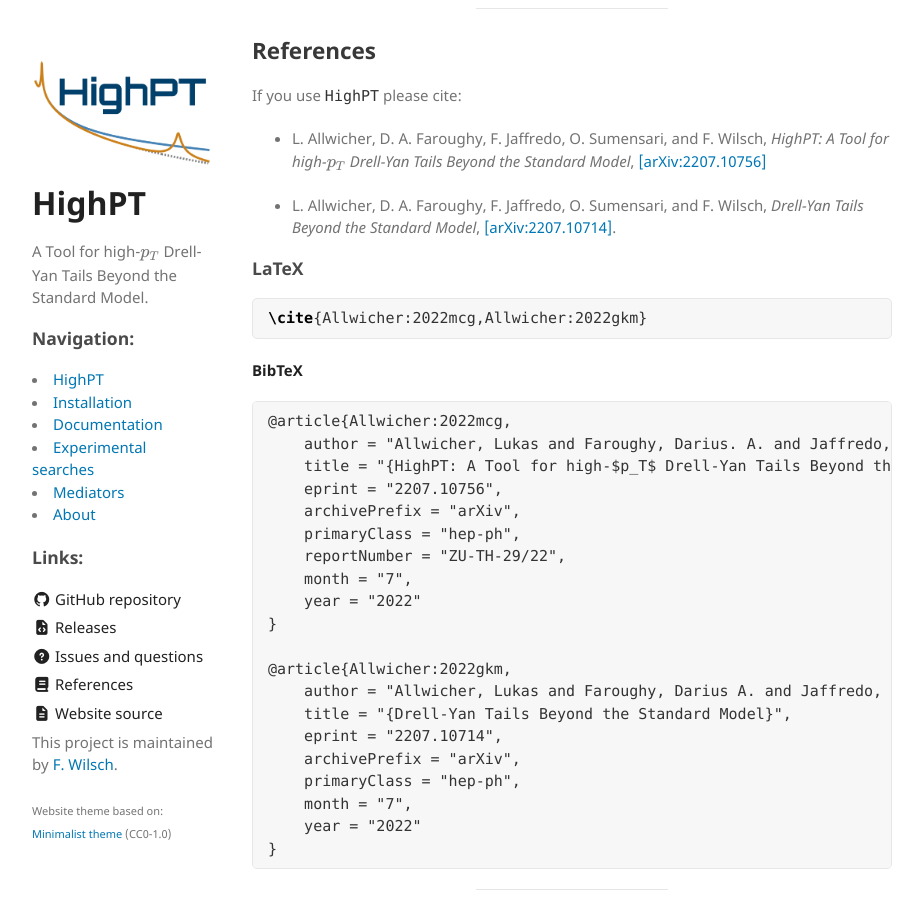
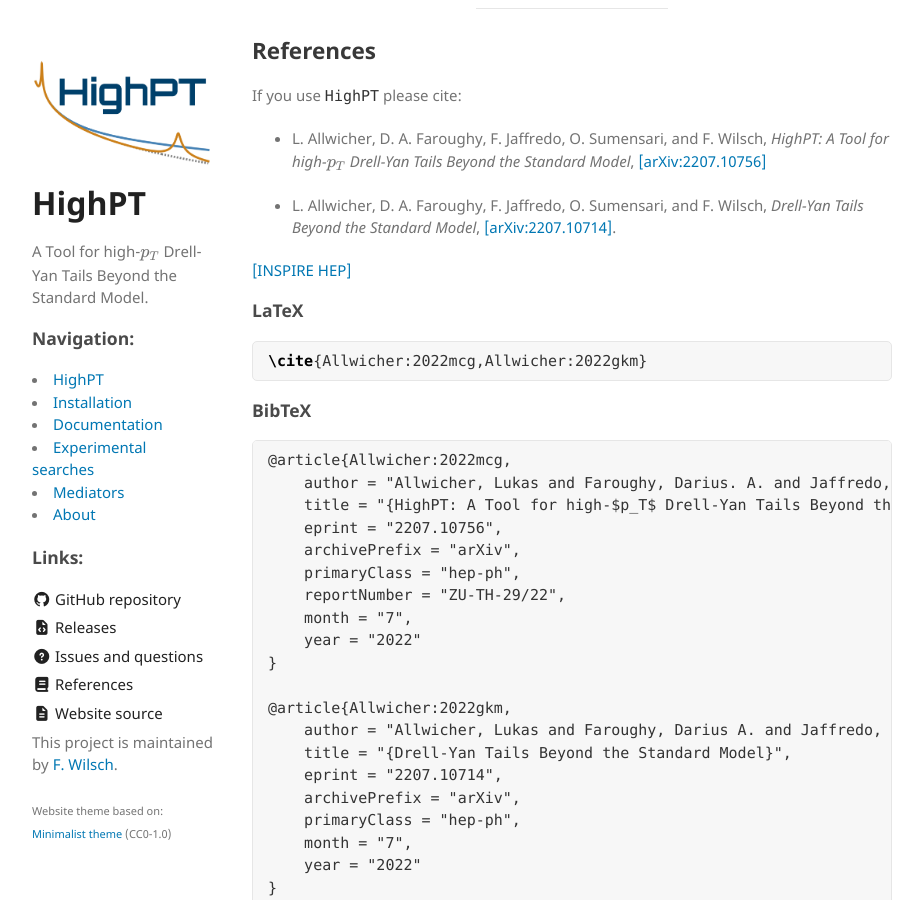
Before and after one commit to HighPT/HighPT.github.io, a Jekyll site: the page built from about.md, in a window 1280 px wide and 900 px high, scrolled down 426 px. Shown: the whole window, without its empty margins (178-1101 px from the left). Built offline with Jekyll 4.4.1, drawn with Linux system fonts in a browser that asks for light colours.

Commit message:
added inspirehep links

````diff
--- a/about.md
+++ b/about.md
@@ -29,12 +29,15 @@ If you use `HighPT` please cite:
 
 * L. Allwicher, D. A. Faroughy, F. Jaffredo, O. Sumensari, and F. Wilsch, *Drell-Yan Tails Beyond the Standard Model*, [\[arXiv:2207.10714\]](http://arxiv.org/abs/2207.10714).
 
+[[INSPIRE HEP]]({{site.sidebar[3].link}})
+
+
 ### LaTeX
 
 ```latex
 \cite{Allwicher:2022mcg,Allwicher:2022gkm}
 ```
-**BibTeX**
+### BibTeX
 ```
 @article{Allwicher:2022mcg,
     author = "Allwicher, Lukas and Faroughy, Darius. A. and Jaffredo, Florentin and Sumensari, Olcyr and Wilsch, Felix",
````
Also changed, not shown: index.md (+3 -1 lines).
